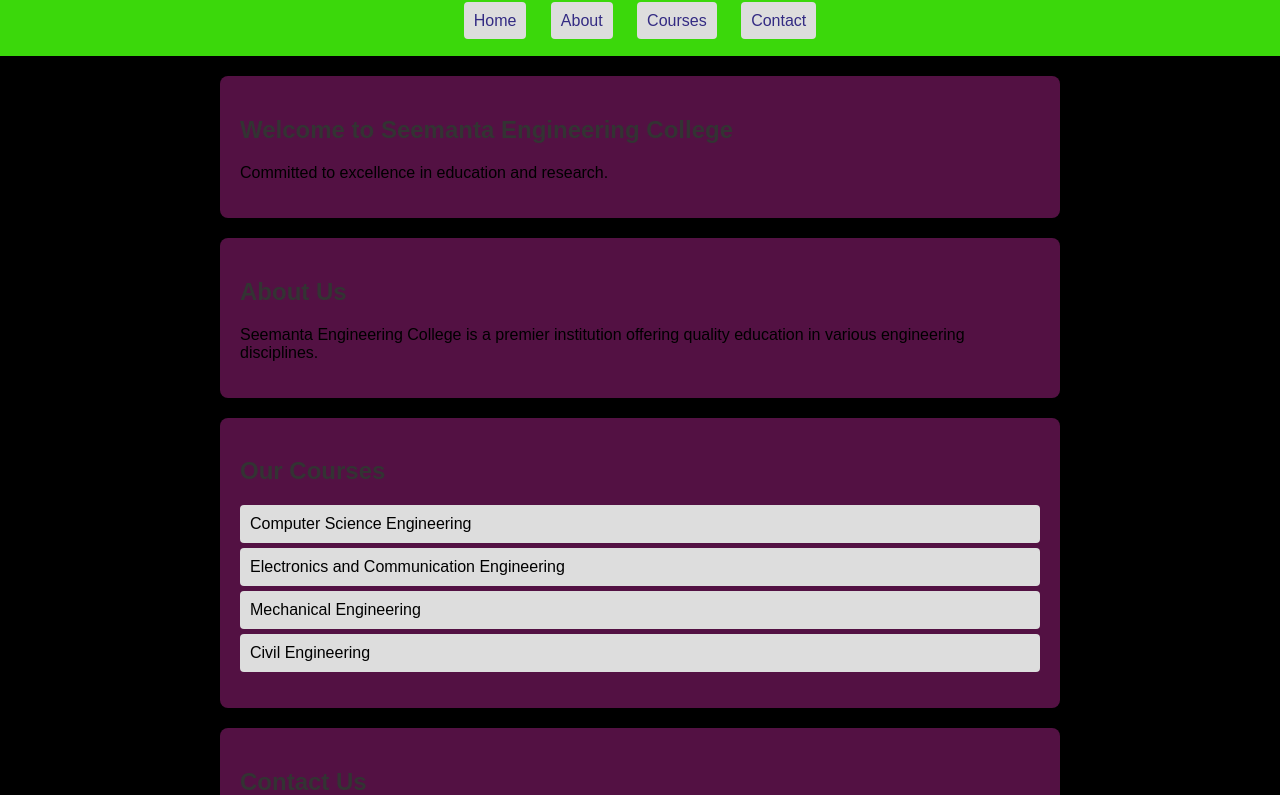
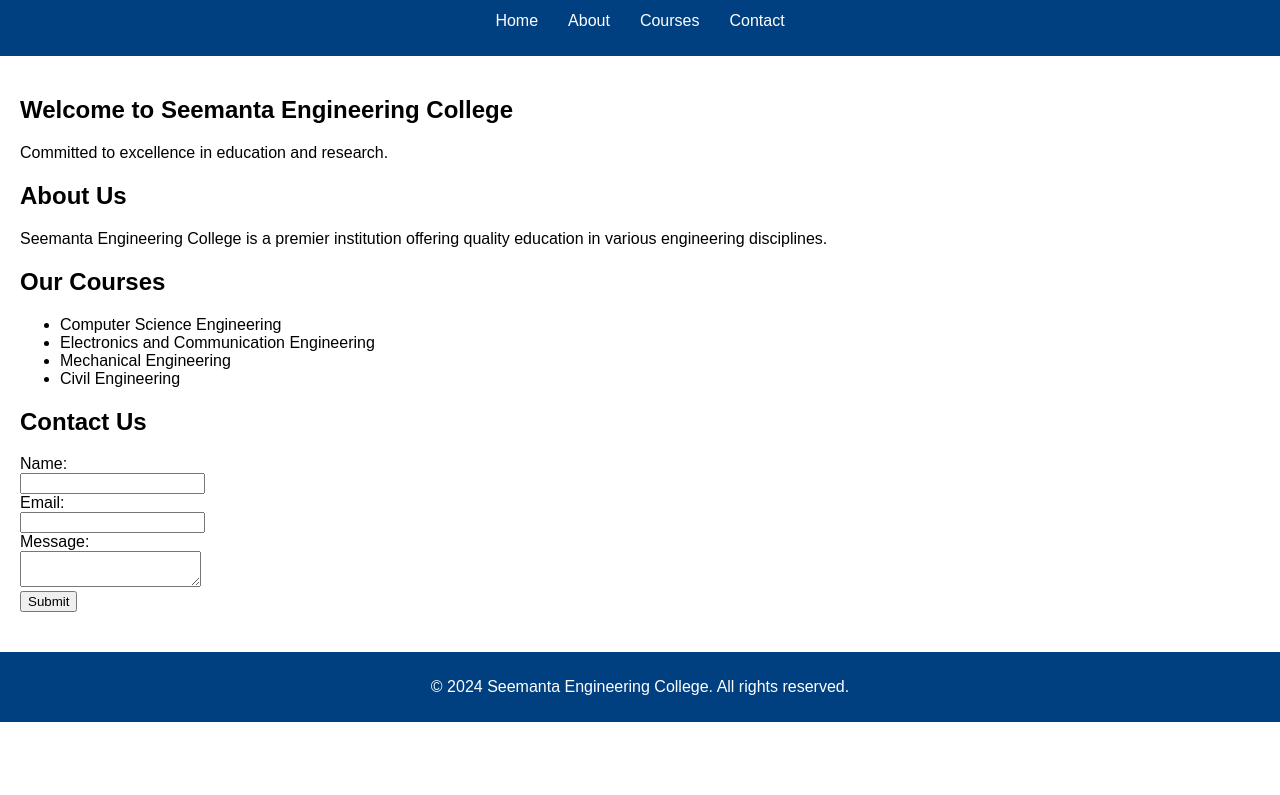
Before and after one commit to abhilash-2005/abhilash-2005.github.io, a plain HTML site: page index.html in a window 1280 px wide. Shown: the part 78-873 px from the top of the page. After the commit the page ends 800 px from the top, so only its background shows below. Drawn offline with Linux system fonts and the light colour scheme; a script that the page names is missing.

Commit message:
Update styles.css

```diff
--- a/styles.css
+++ b/styles.css
@@ -2,81 +2,45 @@ body {
     font-family: Arial, sans-serif;
     margin: 0;
     padding: 0;
-    background-color: #000000;
 }
 
 header {
-    background-color: #3bd80b;
-    color: #e5ff00;
+    background-color: #004080;
+    color: white;
     padding: 10px 0;
     text-align: center;
 }
 
 nav ul {
-    list-style: none;
+    list-style-type: none;
     padding: 0;
+    display: flex;
+    justify-content: center;
 }
 
 nav ul li {
-    display: inline;
-    margin: 0 10px;
+    margin: 0 15px;
 }
 
 nav ul li a {
-    color: #332b83;
+    color: white;
     text-decoration: none;
 }
 
-section {
+main {
     padding: 20px;
-    margin: 20px auto;
-    max-width: 800px;
-    background-color: #531143;
-    border-radius: 8px;
-    box-shadow: 0 0 10px rgba(0, 0, 0, 0.1);
 }
 
-h1, h2 {
-    color: #333;
+section {
+    margin-bottom: 20px;
 }
 
-ul {
-    list-style: none;
-    padding: 0;
+footer {
+    background-color: #004080;
+    color: white;
+    text-align: center;
+    padding: 10px 0;
+    position: fixed;
+    width: 100%;
+    bottom: 0;
 }
-
-ul li {
-    background: #ddd;
-    margin: 5px 0;
-    padding: 10px;
-    border-radius: 4px;
-}
-
-form {
-    display: flex;
-    flex-direction: column;
-}
-
-form label {
-    margin: 10px 0 5px;
-}
-
-form input, form textarea {
-    padding: 10px;
-    margin-bottom: 10px;
-    border: 1px solid #ccc;
-    border-radius: 4px;
-}
-
-form button {
-    padding: 10px;
-    border: none;
-    border-radius: 4px;
-    background-color: #333;
-    color: #fff;
-    cursor: pointer;
-}
-
-form button:hover {
-    background-color: #555;
-}
```
